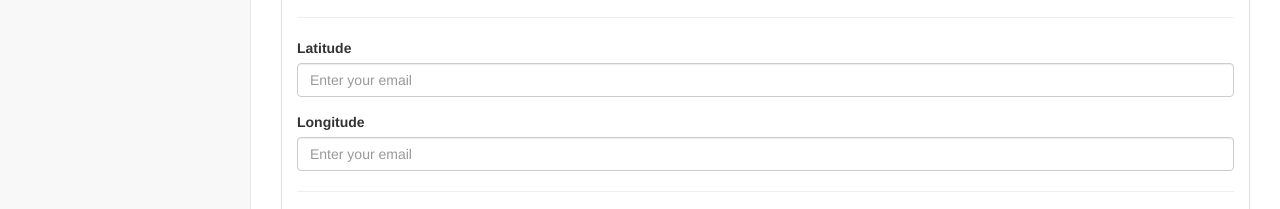
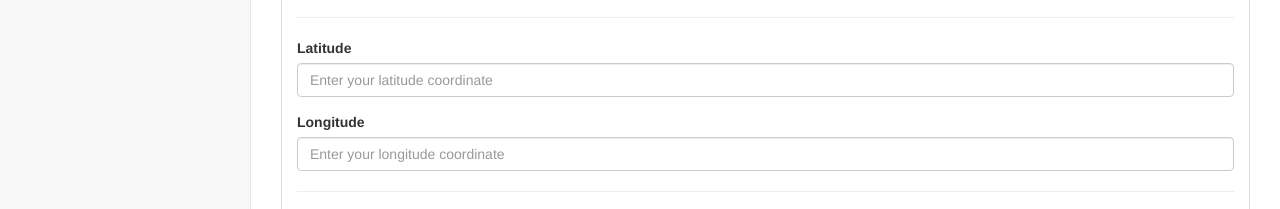
Before and after one commit to juanmanuelromeraferrio/shared-server-match, a website: page public/user.html in a window 1280 px wide. Shown: the part 428-637 px from the top of the page. Drawn offline with nearby package versions, Linux system fonts and the light colour scheme; no server answers.

Commit message:
arreglo de caption de locations

```diff
--- a/public/user.html
+++ b/public/user.html
@@ -115,11 +115,11 @@
                                 <hr class="separator">
                                 <div class="form-group">
                                     <label>Latitude</label>
-                                    <input id='input-latitude' class="form-control" placeholder="Enter your email">
+                                    <input id='input-latitude' class="form-control" placeholder="Enter your latitude coordinate">
                                 </div>
                                 <div class="form-group">
                                     <label>Longitude</label>
-                                    <input id='input-longitude' class="form-control" placeholder="Enter your email">
+                                    <input id='input-longitude' class="form-control" placeholder="Enter your longitude coordinate">
                                 </div>
 
                                 <hr class="separator">
```
